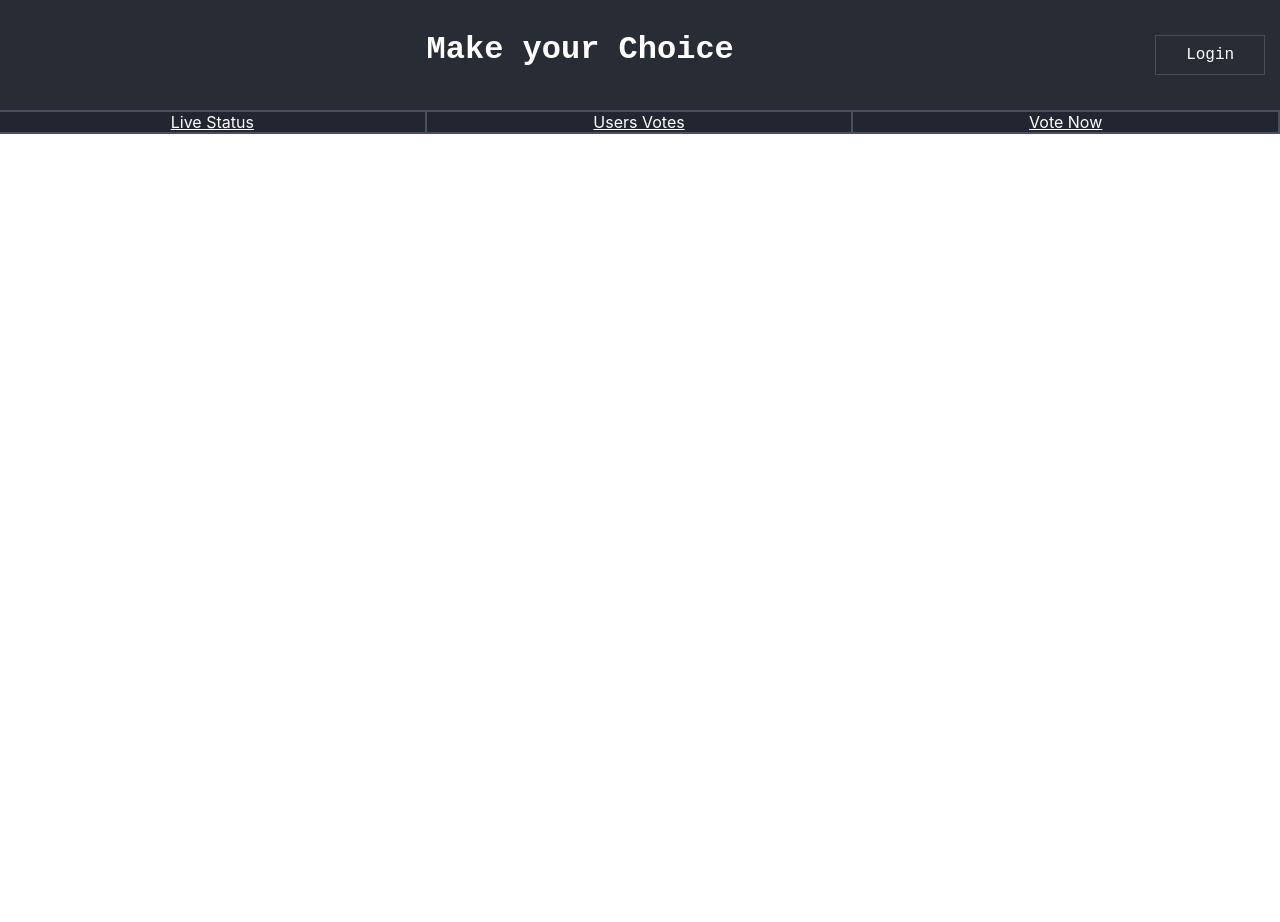
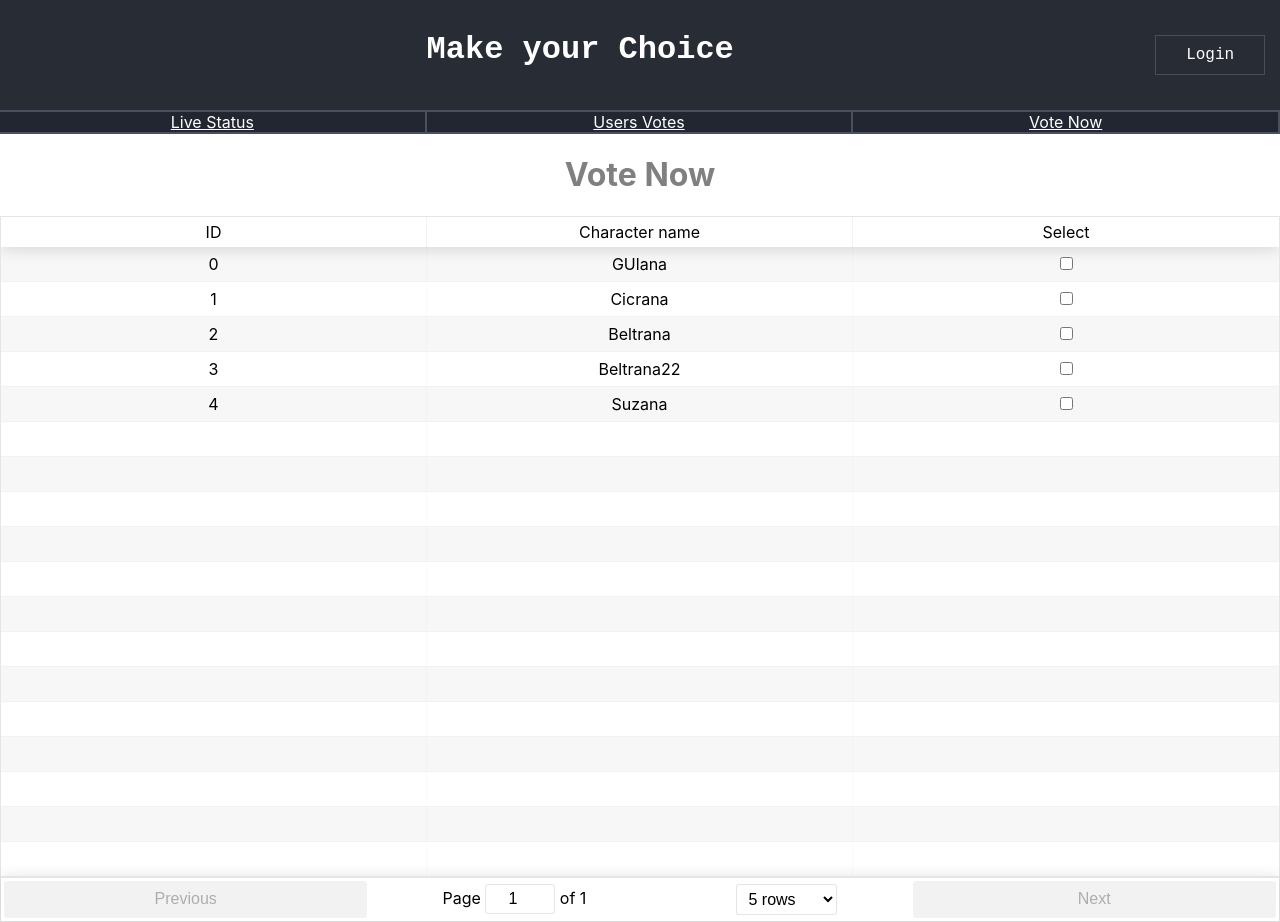
Before and after one commit to nicholasks/make-your-choice, a React (Create React App) app: page /vote in a window 1280 px wide. Before the commit the page ends 800 px from the top, so only its background shows below. Built offline with nearby package versions, Linux system fonts and the light colour scheme.

Commit message:
Added Vote interface and checkbox to vote list.

```diff
--- a/src/App.js
+++ b/src/App.js
@@ -3,6 +3,7 @@ import { BrowserRouter, Route, Link } from "react-router-dom";
 import Header from './containers/Header/';
 import OverallTable from './components/OverallTable/';
 import UserVoteTable from './components/UserVoteTable/';
+import Vote from './components/Vote/';
 import LoginForm from './components/LoginForm/';
 
 import logo from './logo.svg';
@@ -22,6 +23,7 @@ class App extends Component {
           <Route path="/login" component={LoginForm} />
           <Route path="/createAccount" component={OverallTable} />
           <Route path="/uservotes" component={UserVoteTable} />
+          <Route path="/vote" component={Vote} />
 
         </div>
       </BrowserRouter>
--- a/src/components/OverallTable/index.js
+++ b/src/components/OverallTable/index.js
@@ -8,7 +8,7 @@ class OverallTable extends Component {
     return(
       <React.Fragment>
         <h1 style={h1Style}>Votes per Character</h1>
-        <ReactTable className='-striped'style={tableStyle} data={data} columns={columns} pageSize={'18'}/>
+        <ReactTable className='-striped' style={tableStyle} data={data} columns={columns} pageSize={'18'}/>
       </React.Fragment>
     )
   }
--- /dev/null
+++ b/src/components/Vote/index.js
@@ -0,0 +1,80 @@
+import React, { Component } from 'react';
+import ReactTable from "react-table";
+import 'react-table/react-table.css'
+
+class Vote extends Component {
+  render() {
+    return(
+      <React.Fragment>
+        <h1 style={h1Style}>Vote Now</h1>
+        <ReactTable className='-striped' sortable={false} style={tableStyle} data={data} columns={columns} pageSize={'18'}/>
+      </React.Fragment>
+    )
+  }
+}
+
+var selected = []
+
+const tableStyle = {
+  textAlign: 'center',
+  textOverflow: 'ellipsis',
+}
+
+const h1Style = {
+  textAlign: 'center',
+  color: 'grey'
+}
+
+var d = new Date();
+var dattt = d.toISOString();
+
+const data = [
+  {
+    id: '0',
+    character: 'GUlana',
+    selected: <input type='checkbox' style={inpStyle}></input>
+  },
+  {
+    id: '1',
+    character: 'Cicrana',
+    selected: <input type='checkbox' style={inpStyle}></input>
+  },
+  {
+    id: '2',
+    character: 'Beltrana',
+    selected: <input type='checkbox' style={inpStyle}></input>
+  },
+  {
+    id: '3',
+    character: 'Beltrana22',
+    selected: <input type='checkbox' style={inpStyle}></input>
+  },
+  {
+    id: '4',
+    character: 'Suzana',
+    selected: <input type='checkbox' onChange={(ev) => {console.log(ev);}}style={inpStyle}></input>
+  }
+]
+
+const columns = [
+  {
+    Header: 'ID',
+    accessor: 'id' // String-based value accessors!
+  },
+  {
+    Header: 'Character name',
+    accessor: 'character' // String-based value accessors!
+  },
+  {
+    Header: 'Select',
+    accessor: 'selected',
+  }
+]
+
+const inpStyle = {
+  margin: '25px',
+  border: '10px',
+  type: 'checkbox'
+}
+
+export default Vote;
```
